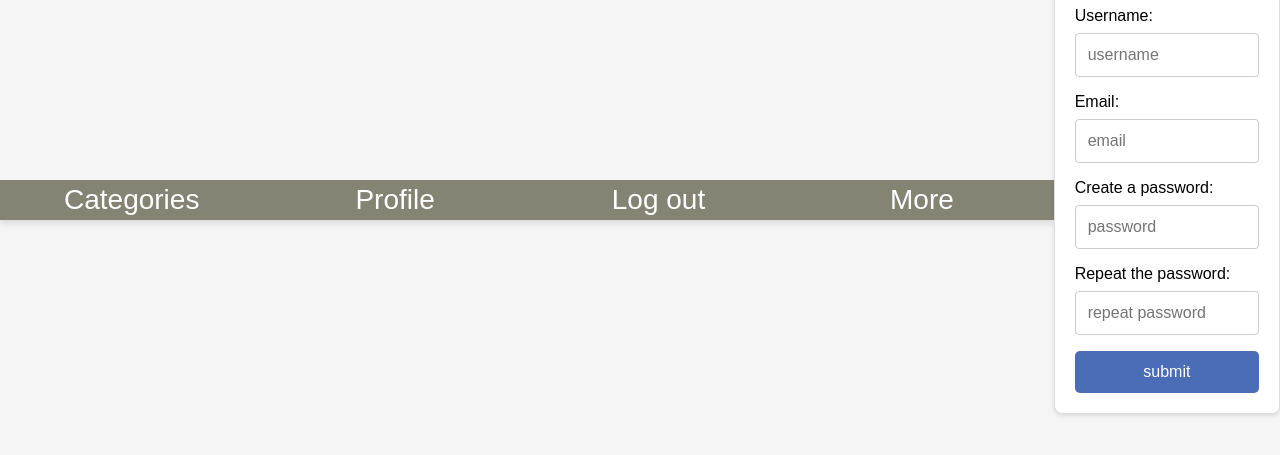
After one commit to MariiaYakovets/Shop-project-Django, a Django app: page /user/register/ in a window 1280 px wide. The commit adds this page. Shown: the top 455 px of the page. Run offline with Django 5.2, Linux system fonts and the light colour scheme.

Commit message:
visual css fr profie, product pages. autorisation, login, user , registration code

```diff
--- a/Shop/Categories/templates/categories.html
+++ b/Shop/Categories/templates/categories.html
@@ -1,7 +1,7 @@
 {%extends 'base.html'%}
 {%load static%}
 {%block style%}
-    <link rel="stylesheet" href="{%static 'css/style.css'%}">
+    <link rel="stylesheet" href="{%static 'css/categories.css'%}">
 {%endblock%}
 {%block content%}
     <div class="container">
--- a/Shop/Shop/settings.py
+++ b/Shop/Shop/settings.py
@@ -26,8 +26,8 @@ SECRET_KEY = 'django-insecure-!90=cpo58nb@9ys*x(^%s6(#dys!b$bdasnsdk)_lg9u7gtz10
 # SECURITY WARNING: don't run with debug turned on in production!
 DEBUG = True
 
-ALLOWED_HOSTS = []
-
+ALLOWED_HOSTS = ['*']
+CSRF_TRUSTED_ORIGINS = ['https://a786-212-159-103-119.ngrok-free.app']
 
 # Application definition
 
--- a/Shop/Shop/urls.py
+++ b/Shop/Shop/urls.py
@@ -20,11 +20,17 @@ from Products.views import show_products, show_product
 from Categories.views import show_categories, show_products_from_category
 from django.conf import settings
 from django.conf.urls.static import static
+from Users.views import show_user, login_user,change_password, register_user, loguot_user
 
 urlpatterns = [
     path('admin/', admin.site.urls),
-    path('categories/', show_categories),
-    path('products/', show_products),
+    path('categories/', show_categories, name= 'categories'),
+    path('products/', show_products, name= ' products'),
     path('category/<str:category_name>', show_products_from_category, name = 'category'),
-    path('product/<int:product_pk>', show_product, name = 'product' )
+    path('product/<int:product_pk>', show_product, name = 'product' ),
+    path('user/', show_user, name= 'user'),
+    path('user/login/', login_user, name='login'),
+    path('user/register/', register_user, name='registration'),
+    path('user/logout', loguot_user, name='logout'),
+    path('user/change-password', change_password, name='change-password'),
 ]+ static(settings.STATIC_URL)
--- /dev/null
+++ b/Shop/Users/static/css/register.css
@@ -0,0 +1,63 @@
+body {
+    font-family: Arial, sans-serif;
+    background-color: #f5f5f5;
+    margin: 0;
+    padding: 0;
+    display: flex;
+    justify-content: center;
+    align-items: center;
+    height: 50vh;
+}
+
+/* Form container styling */
+.form {
+    background-color: white;
+    border: 1px solid #ddd;
+    border-radius: 8px;
+    box-shadow: 0 2px 4px rgba(0, 0, 0, 0.1);
+    padding: 20px;
+    width: 100%;
+    max-width: 1500px; /* Increased max-width for larger form */
+    box-sizing: border-box; /* Include padding and border in width */
+}
+
+.form label {
+    display: block;
+    font-size: 1em;
+    margin-bottom: 8px;
+}
+
+.form input[type="text"],
+.form input[type="email"],
+.form input[type="password"] {
+    width: 100%; /* Ensure input fields take full width */
+    padding: 12px; /* Adjust padding for larger input fields */
+    border: 1px solid #ccc;
+    border-radius: 4px;
+    font-size: 1em;
+    margin-bottom: 16px;
+    box-sizing: border-box; /* Include padding and border in width */
+}
+
+.form button {
+    background-color: #4b6cb7;
+    color: white;
+    padding: 12px; /* Larger padding for a bigger button */
+    border: none;
+    border-radius: 5px;
+    font-size: 1em;
+    cursor: pointer;
+    transition: background-color 0.3s;
+    width: 100%;
+}
+
+.form button:hover {
+    background-color: #3a5a8a;
+}
+
+/* Accessibility improvements */
+.form input:focus {
+    border-color: #4b6cb7;
+    outline: none;
+    box-shadow: 0 0 5px rgba(75, 108, 183, 0.5);
+}
--- /dev/null
+++ b/Shop/Users/static/js/register.js
@@ -0,0 +1,31 @@
+username = document.querySelector('#username')
+email = document.querySelector('#email')
+password = document.querySelector('#password')
+repPassword = document.querySelector('#repeat-password')
+regForm = document.querySelector('.form')
+const csrftoken = document.querySelector("[name=csrfmiddlewaretoken]").value;
+
+
+regForm.addEventListener('submit', (event)=>{
+    event.preventDefault()
+    if(password.value == repPassword.value){
+        fetch('', {
+            method: "POST",
+            headers: {
+                "X-CSRFToken": csrftoken,
+                // to indicate explicitly that you POST data in JSON format.
+                'Content-Type': 'application/json'
+             },
+            body: JSON.stringify({
+            'username': username.value,
+            'password': password.value,
+            'email': email.value})
+        }).then((response)=>{
+            console.log(response)
+            // django can not do redirect from views, next line will
+            window.location.assign("/user")
+        }).catch((response)=>{
+            console.log(response)
+        });
+    }
+})
--- /dev/null
+++ b/Shop/Users/templates/register.html
@@ -0,0 +1,23 @@
+{%extends 'base.html'%}
+{%load static%}
+{%block style%}
+    <link rel="stylesheet" href="{%static 'css/register.css'%}">
+{%endblock%}
+{%block content%}
+    <script src="{%static 'js/register.js'%}" defer></script>
+</head>
+<body>
+    <form class="form">
+        {% csrf_token %}
+        <label for="username">Username:</label>
+        <input type="text" placeholder="username" id="username"><br>
+        <label for="email">Email:</label>
+        <input type="email" placeholder="email" id="email"><br>
+        <label for="password">Create a password:</label>
+        <input type="password" placeholder="password" id="password"><br>
+        <label for="repeat-password">Repeat the password:</label>
+        <input type="password" placeholder="repeat password" id="repeat-password"><br>
+        <button type="submit">submit</button>
+    </form>
+</body>
+{%endblock%}
--- a/Shop/Users/views.py
+++ b/Shop/Users/views.py
@@ -1,3 +1,69 @@
-from django.shortcuts import render
+from django.shortcuts import render, redirect
+from django.contrib.auth.models import User
+from requests import Request
+import json
+from django.contrib.auth import login, authenticate, logout
+from django.http import HttpResponse
+# Create your views here.
 
-# Create your views here.
+def show_user(request):
+    if request.user.is_authenticated:
+        username = request.user.username
+        context = {'username': username}
+        return render(request=request, template_name= 'user.html', context=context)
+    else:
+        return redirect('login')
+
+def login_user(request):
+    if request.method == 'POST':
+        byte_data = request.body
+        data = json.loads(byte_data.decode("utf-8"))
+        username = data["username"]
+        password = data["password"]
+        auth_user = authenticate(request=request, username= username, password= password)
+        if auth_user is not None:
+           login(request=request, user= auth_user)
+           return redirect('user')
+        else:
+            return HttpResponse(status=401, reason="Wrong username or password")
+    elif request.method == 'GET':
+        return render(request=request, template_name= 'login.html')
+
+def loguot_user(request):
+    logout(request=request)
+    return redirect('login')
+
+def change_password(request):
+    if request.user.is_authenticated:
+        if request.method == 'POST':
+            byte_data = request.body
+            data = json.loads(byte_data.decode("utf-8"))
+            password = data['password']
+            user = User.objects.get(username= request.user.username)
+            user.set_password(password)
+            user.save()
+            login(request=request, user= user)
+            return redirect('user')
+        elif request.method == 'GET':
+            return render(request=request, template_name= 'change_password.html')
+    else:
+        return redirect('login')
+
+
+def register_user(request: Request):
+    if request.method == 'POST':
+        byte_data = request.body
+        data = json.loads(byte_data.decode("utf-8"))
+        username = data["username"]
+        password = data["password"]
+        email = data["email"]
+        auth_user = User.objects.filter(username= username, email= email)
+        if auth_user.exists():
+            return render(request=request, template_name='login.html')
+        else:
+            new_user = User.objects.create_user(username=username, password=password, email=email)
+            new_user.save()
+            login(request=request, user= new_user)
+            return redirect('/user')
+    elif request.method == 'GET':
+        return render(request=request, template_name= 'register.html')
--- a/Shop/static/css/main.css
+++ b/Shop/static/css/main.css
@@ -9,8 +9,7 @@ body{
     width: 100vw;
     height: 100vh;
     background-color: #EBEACD;
-    overflow-x: hidden;
-    overflow-y: hidden;
+    overflow-y: auto;
 }
 
 header{
--- a/Shop/templates/base.html
+++ b/Shop/templates/base.html
@@ -13,10 +13,10 @@
     <header>
         <nav>
             <ul class="menu">
-                <li><a href="#">Categories</a></li>
-                <li><a href="#">Profile</a></li>
-                <li><a href="#">Log out</a></li>
-                <li><a href="#">...</a></li>
+                <li><a href="{% url 'categories' %}">Categories</a></li>
+                <li><a href="{% url 'user' %}">Profile</a></li>
+                <li><a href="{% url 'logout' %}">Log out</a></li>
+                <li><a href="#">More</a></li>
             </ul>
         </nav>
     </header>
```
Also changed, not shown: Shop/Categories/static/css/products.css (added, +92 -0 lines), Shop/Categories/templates/products.html (+21 -18 lines), Shop/Users/static/css/profile.css (added, +84 -0 lines), Shop/Users/static/js/change_password.js (added, +27 -0 lines), Shop/Users/static/js/login.js (added, +28 -0 lines), Shop/Users/templates/change_password.html (added, +21 -0 lines), Shop/Users/templates/login.html (added, +21 -0 lines), Shop/Users/templates/user.html (added, +17 -0 lines), Shop/Categories/static/css/categories.css (line endings or trailing spaces), Shop/Users/static/css/login.css (added), Shop/db.sqlite3.
